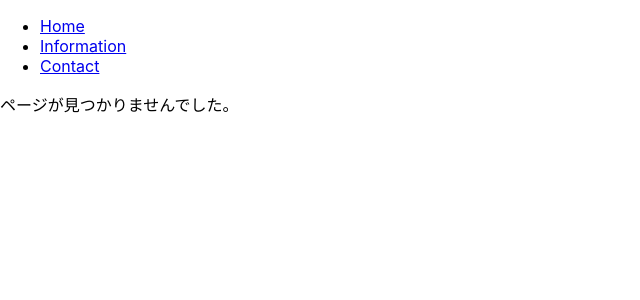
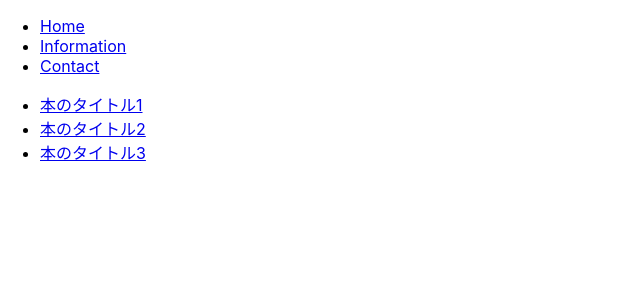
Before and after one commit to taka01150810/React_study_1, a React (Create React App) app in the folder sec07/router-test/: page /book-list in a window 1280 px wide. Shown: the top 300 px of the page, without its empty margins (0-640 px from the left). Built offline with nearby package versions, Linux system fonts and the light colour scheme.

Commit message:
87.  react-router-dom（一覧->詳細を実現する）

```diff
--- a/sec07/router-test/src/App.js
+++ b/sec07/router-test/src/App.js
@@ -6,6 +6,9 @@ import Information from './pages/Information';
 import Contact from './pages/Contact';
 import NotFound from './pages/NotFound';
 import Layout from './Layout';
+import BookList from './pages/BookList';
+import BookIndex from './pages/BookIndex';
+import BookDetail from './pages/BookDetail';
 
 function App() {
   // 認証していたら表示、していなかったらリダイレクトする
@@ -20,6 +23,10 @@ function App() {
           <Route path="/information" element={<Information />} />
           <Route path="/contact" element={<Contact />} />
           <Route path="/auth" element={isAuthenticated ? <Navigate to="/contact" /> : <Home /> } />
+          <Route path="/book-list" element={<BookList />}>
+            <Route index element={<BookIndex/>} />
+            <Route path=":id" element={<BookDetail />} />
+          </Route>
           <Route path="*" element={<NotFound />} />
         </Route>
       </Routes>
--- /dev/null
+++ b/sec07/router-test/src/book.js
@@ -0,0 +1,11 @@
+const books = [
+  { id:1, title: '本のタイトル1' },
+  { id:2, title: '本のタイトル2' },
+  { id:3, title: '本のタイトル3'}, ]
+
+// exportで関数を外に出している
+export const getBooks = () => books
+
+export const getBook = id => {
+  return books.find( book => book.id === id) // findで検索
+}
--- /dev/null
+++ b/sec07/router-test/src/functions/book.js
@@ -0,0 +1,11 @@
+const books = [
+  { id:1, title: '本のタイトル1' },
+  { id:2, title: '本のタイトル2' },
+  { id:3, title: '本のタイトル3'}, ]
+
+// exportで関数を外に出している
+export const getBooks = () => books
+
+export const getBook = id => {
+  return books.find( book => book.id === id) // findで検索
+}
--- /dev/null
+++ b/sec07/router-test/src/pages/BookDetail.js
@@ -0,0 +1,19 @@
+import { useParams } from 'react-router-dom'
+import { getBook } from '../functions/book'
+
+const BookDetail = () => {
+  // URLのパラメータを取得
+  const params = useParams()
+  console.log(params)
+
+  // 文字列->数値(10進数)に変換
+  const book = getBook(parseInt(params.id, 10))
+
+  return (<>
+    id: { book.id } <br />
+    title: {book.title }
+  </>)
+}
+
+
+export default BookDetail
--- /dev/null
+++ b/sec07/router-test/src/pages/BookIndex.js
@@ -0,0 +1,18 @@
+import { getBooks } from '../functions/book'
+import { Link } from 'react-router-dom'
+
+const BookIndex = () => {
+  // 本の配列
+  const books = getBooks()
+
+  return (<>
+    <ul>
+      { books.map( book => (
+        <li key={book.id}><Link to={`/book-list/${book.id}`}>{book.title}</Link></li>
+      ))}
+    </ul>
+  </>)
+}
+
+
+export default BookIndex
--- /dev/null
+++ b/sec07/router-test/src/pages/BookList.js
@@ -0,0 +1,10 @@
+import { Outlet } from 'react-router-dom'
+
+const BookList = () => {
+  return (<>
+  <Outlet />
+  </>)
+}
+
+
+export default BookList
```
